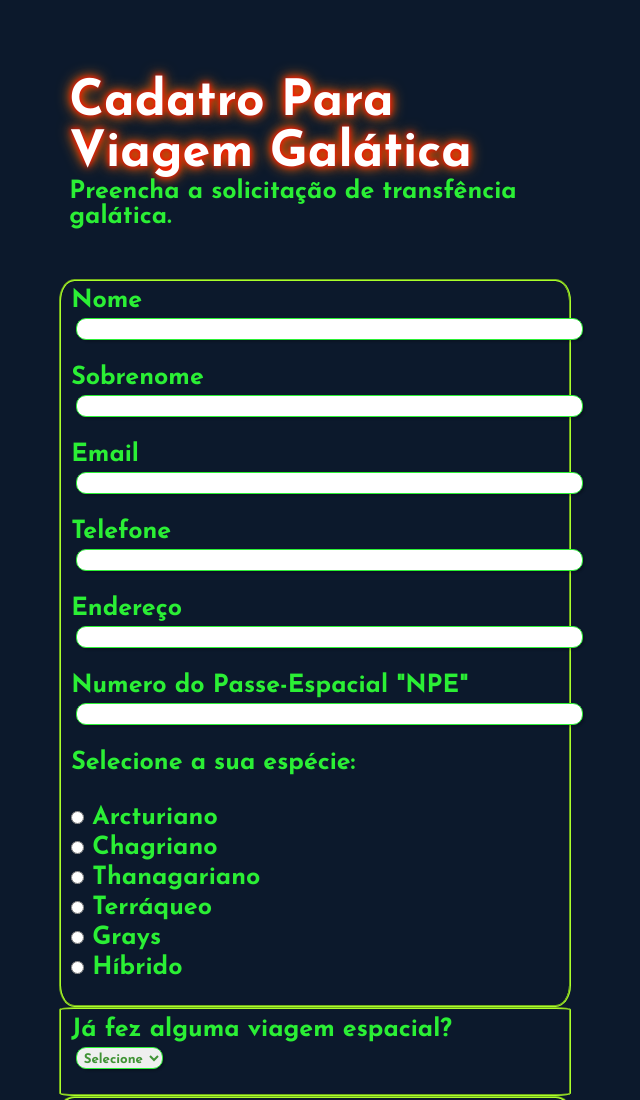
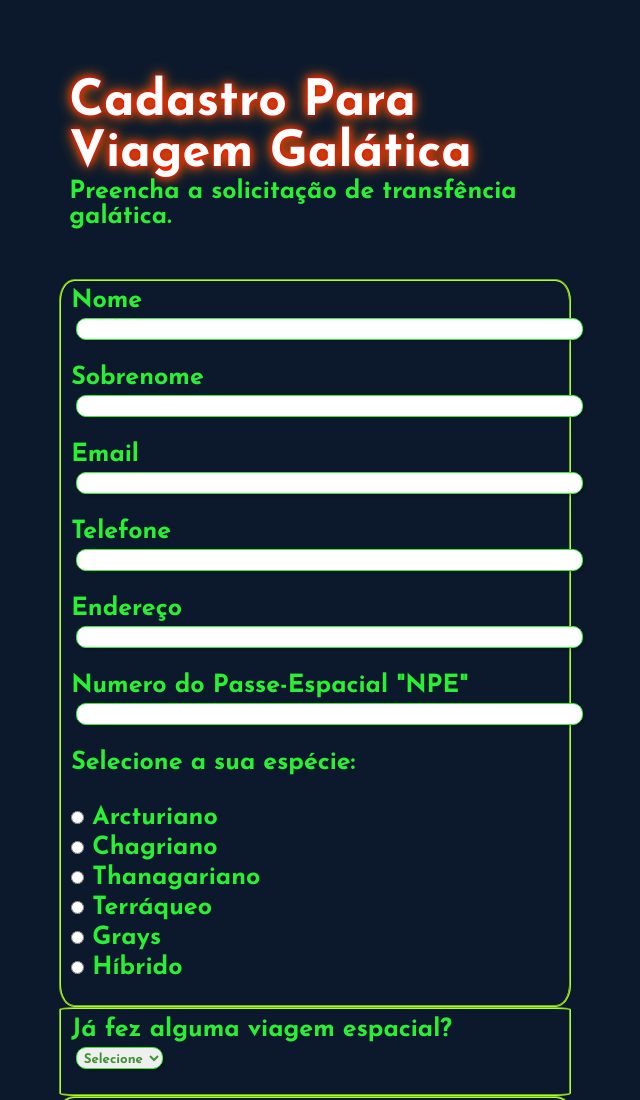
Before and after one commit to davi00732/Formul-rio, a plain HTML site: page index.html in a window 1280 px wide. Shown: the top 1100 px of the page, without its empty margins (325-965 px from the left). Drawn offline with Linux system fonts and the light colour scheme; a web font is replaced by a local one.

Commit message:
Update index.html

```diff
--- a/index.html
+++ b/index.html
@@ -13,7 +13,7 @@
 
 <body>
     <div class="campo">
-        <h1 id="título">Cadatro Para Viagem Galática</h1>
+        <h1 id="título">Cadastro Para Viagem Galática</h1>
         <p id="subtítulo">Preencha a solicitação de transfência galática.</p>
         <br>
     </div>
```
